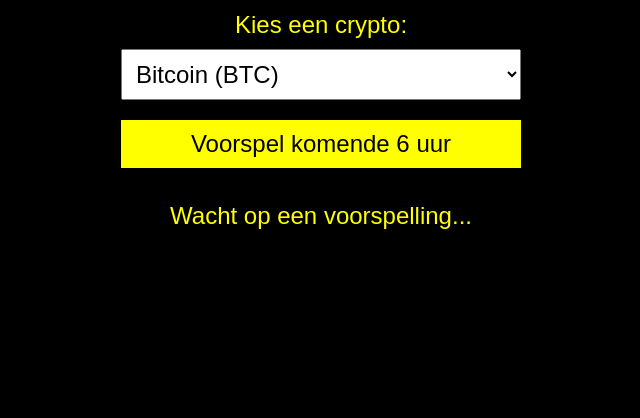
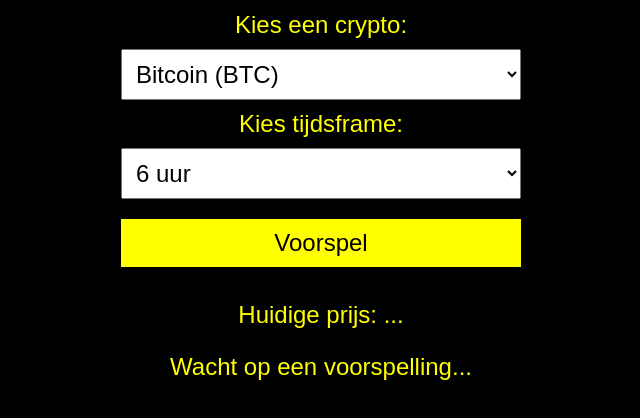
Before and after one commit to bitvisionx/Coincrypt, a plain HTML site: page index.html in a window 1280 px wide. Shown: the part 236-654 px from the top of the page, without its empty margins (319-959 px from the left). Drawn offline with Linux system fonts and the light colour scheme.

Commit message:
Update index.html

```diff
--- a/index.html
+++ b/index.html
@@ -1,5 +1,5 @@
 <!DOCTYPE html>
-<html lang="en">
+<html lang="nl">
 <head>
   <meta charset="UTF-8" />
   <meta name="viewport" content="width=device-width, initial-scale=1.0" />
@@ -24,9 +24,19 @@
       <option value="DOT">Polkadot (DOT)</option>
       <option value="LTC">Litecoin (LTC)</option>
       <option value="DOGE">Dogecoin (DOGE)</option>
+      <option value="LPT">Livepeer (LPT)</option>
     </select>
 
-    <button onclick="predict()">Voorspel komende 6 uur</button>
+    <label for="timeframeSelect">Kies tijdsframe:</label>
+    <select id="timeframeSelect">
+      <option value="1">1 uur</option>
+      <option value="6" selected>6 uur</option>
+      <option value="24">24 uur</option>
+    </select>
+
+    <button onclick="predict()">Voorspel</button>
+
+    <p id="price">Huidige prijs: ...</p>
     <p id="result">Wacht op een voorspelling...</p>
   </div>
 
```
